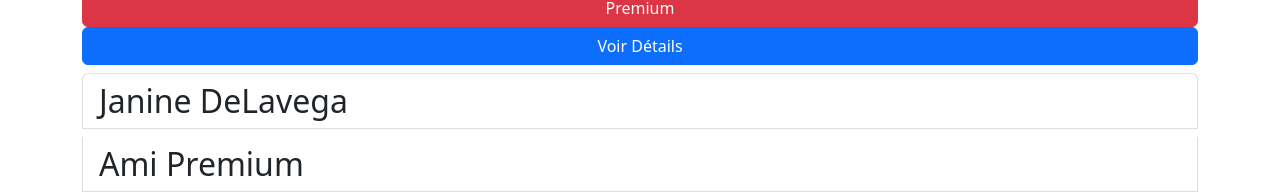
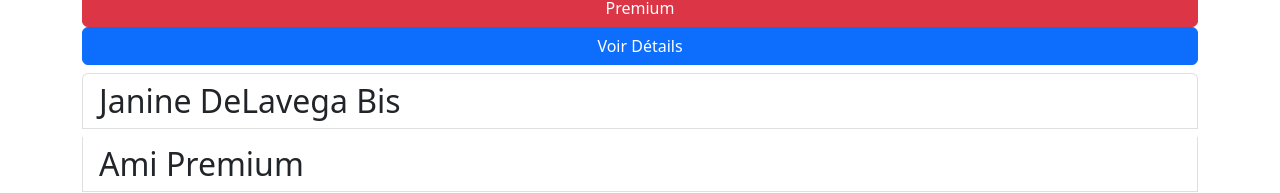
Before and after one commit to GentilleauF/CoursVueCLI, a Vue app: page / in a window 1280 px wide. Shown: the part 411-604 px from the top of the page. Built offline with nearby package versions, Linux system fonts and the light colour scheme.

Commit message:
emit exo2

```diff
--- a/src/App.vue
+++ b/src/App.vue
@@ -8,6 +8,7 @@
         :phone=unAmi.phone
         :email=unAmi.email
         :premium=unAmi.premium
+        :id="unAmi.id"
         @mon-event-premium="afficherStatusPremium"
         ></un-ami>
       <!--  <un-ami name='tom' phone="056255" email="noezdonfe" premium="0"></un-ami> -->
@@ -36,10 +37,10 @@ export default{
             premium: false
         },
         {
-            id: 'janine',
-            name: 'Janine DeLavega',
+            id: 'janineBis',
+            name: 'Janine DeLavega Bis',
             phone: '09876 543 221',
-            email: 'janine@delavega.com',
+            email: 'janineBis@delavega.com',
             premium: true
         },
     ],
@@ -47,8 +48,11 @@ export default{
   },
 
   methods:{
-    afficherStatusPremium (){
-      console.log("coucou");
+    afficherStatusPremium (leIdDunAmi){
+      console.log('voila '+leIdDunAmi);
+      let unAmiIdentified = this.lesAmis.find((element) => element.id == leIdDunAmi);
+
+      console.log(unAmiIdentified);
     }
   }
 }
--- a/src/components/UnAmi.vue
+++ b/src/components/UnAmi.vue
@@ -7,8 +7,8 @@ export default {
         name:{type: String, required:true },
         phone:{type: String, required:true },
         email:{type: String, required:true },
-        premium:{type: Boolean , required:false, default:false }
-
+        premium:{type: Boolean , required:false, default:false },
+        id:{type: String, required:true}
     },
 
     data(){
@@ -20,7 +20,7 @@ export default {
                 phone:'123 12346 24',
                 email:'jojo@barjo.com',
             },
-            premiumData: this.premium
+            // premiumData: this.premium
         }
     },
 
@@ -30,7 +30,7 @@ export default {
         },
 
         afficherPremium() {
-            this.$emit("mon-event-premium")
+            this.$emit("mon-event-premium", this.id)
             // this.premiumData = !this.premiumData;
         }
 
@@ -44,7 +44,7 @@ export default {
     <div class="container my-1">
         <ul class="list-group">
             <h2 class="list-group-item">{{name}}</h2>
-            <h2 class="list-group-item">{{premiumData? "Ami Premium" : "Ami nul"}}</h2>
+            <h2 class="list-group-item">{{premium? "Ami Premium" : "Ami nul"}}</h2>
             <button @click="afficherPremium" class="btn btn-danger" >Premium</button>
             <button @click="afficherDetails" class="btn btn-primary">Voir Détails</button>
             <ul v-if="detailsVisibles" class="list-group">
```
